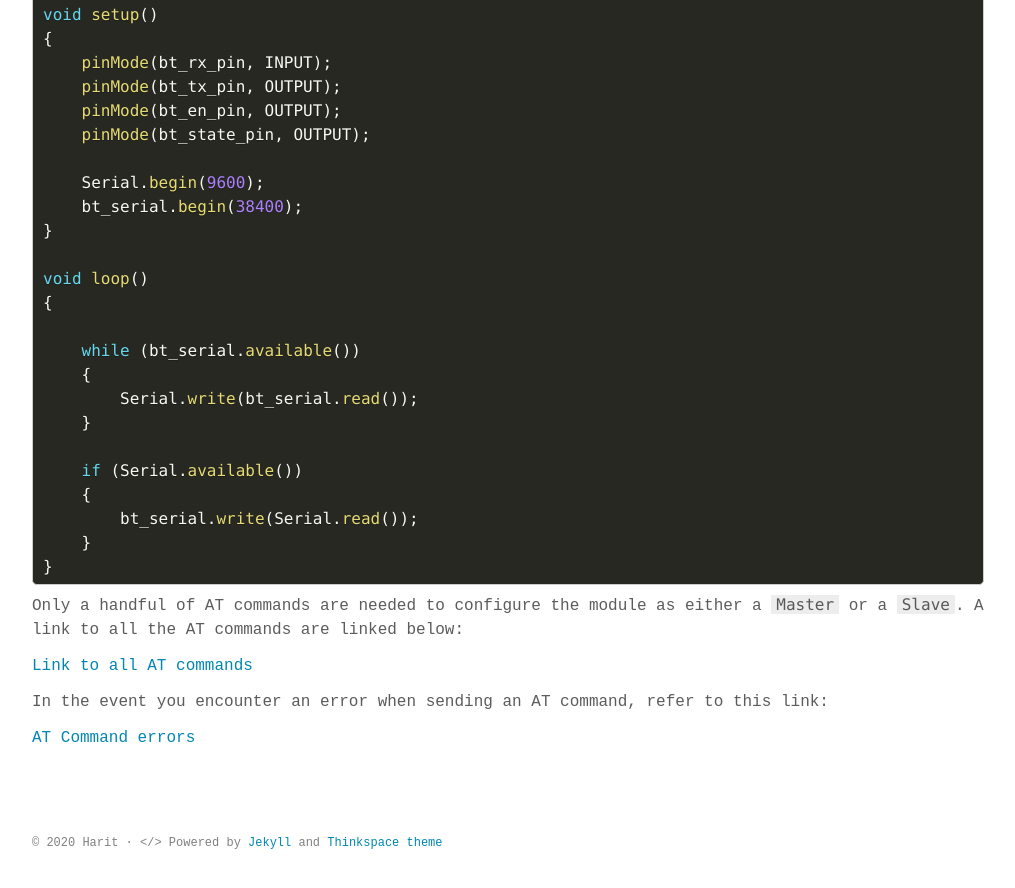
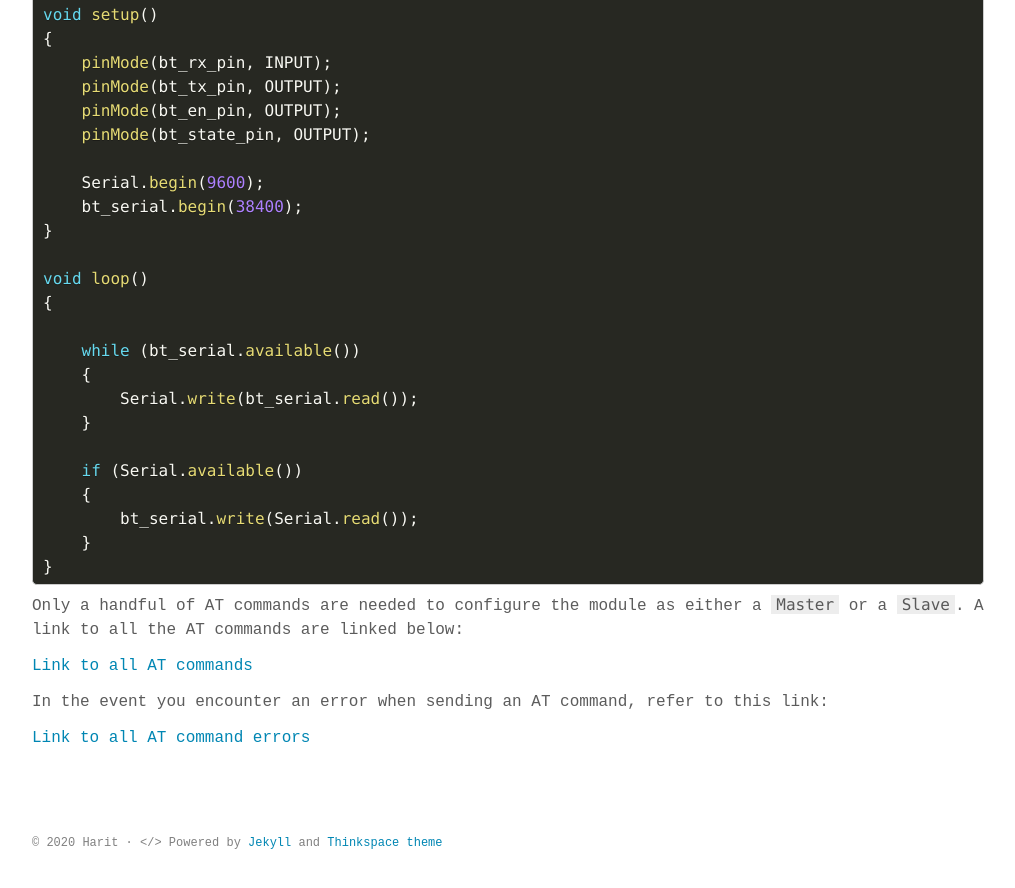
Before and after one commit to hshah89/hshah89.github.io, a Jekyll site: the page built from _posts/2020-01-25-hc-05.md, in a window 1280 px wide and 900 px high, scrolled down 1843 px. Shown: the top 888 px of the window, without its empty margins (132-1147 px from the left). Built offline with Jekyll 4.4.1, drawn with Linux system fonts in a browser that asks for light colours; some web fonts are replaced.

Commit message:
Update 2020-01-25-hc-05.md

```diff
--- a/_posts/2020-01-25-hc-05.md
+++ b/_posts/2020-01-25-hc-05.md
@@ -92,4 +92,4 @@ Only a handful of AT commands are needed to configure the module as either a `Ma
 
 In the event you encounter an error when sending an AT command, refer to this link:
 
-[AT Command errors]({{ "/images/hc_05/hc-05_at_commands.png" | prepend: site.baseurl }})
+[Link to all AT command errors]({{ "/images/hc_05/hc-05_at_commands.png" | prepend: site.baseurl }})
```
